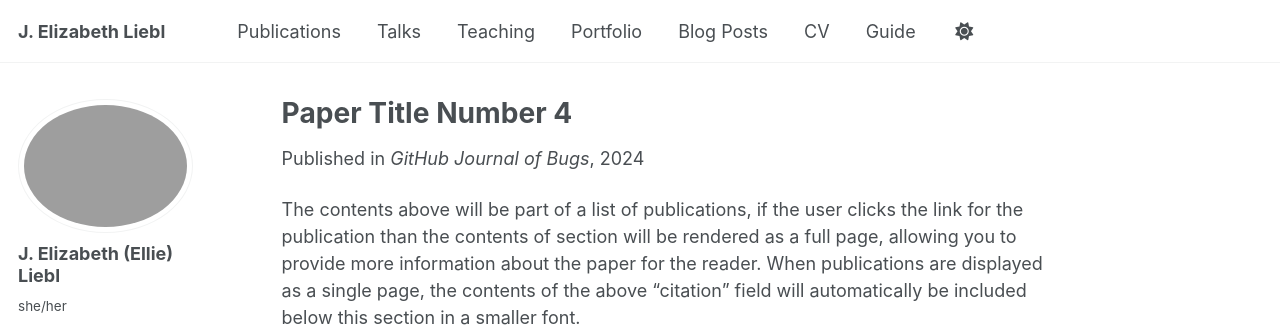
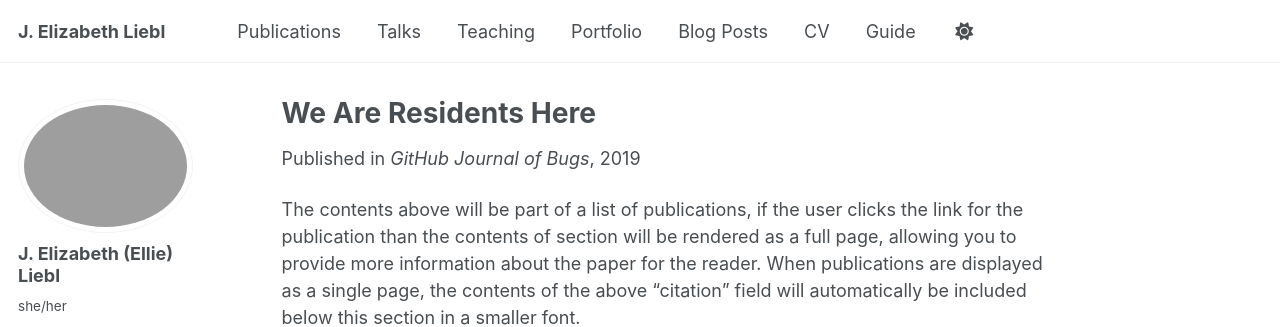
Before and after one commit to ellie-liebl/ellie-liebl.github.io, a Jekyll site: the page built from _publications/2019-We-Are-Residents-Here.md, in a window 1280 px wide and 1083 px high. Shown: the top 327 px of the window. Built offline with Jekyll 4.4.1, drawn with Linux system fonts in a browser that asks for light colours.

Commit message:
Update and rename 2024-02-17-paper-title-number-4.md to 2019-We-Are-Residents-Here.md

```diff
--- a/_publications/2024-02-17-paper-title-number-4.md
+++ b/_publications/2019-We-Are-Residents-Here.md
@@ -1,10 +1,10 @@
 ---
-title: "Paper Title Number 4"
+title: "We Are Residents Here"
 collection: publications
-category: conferences
-permalink: /publication/2024-02-17-paper-title-number-4
+category: editing
+permalink: /publication/2018-We-Are-Residents-Here
 excerpt: 'This paper is about fixing template issue #693.'
-date: 2024-02-17
+date: 2019-05-06
 venue: 'GitHub Journal of Bugs'
 paperurl: 'http://academicpages.github.io/files/paper3.pdf'
 citation: 'Your Name, You. (2024). &quot;Paper Title Number 3.&quot; <i>GitHub Journal of Bugs</i>. 1(3).'
```
